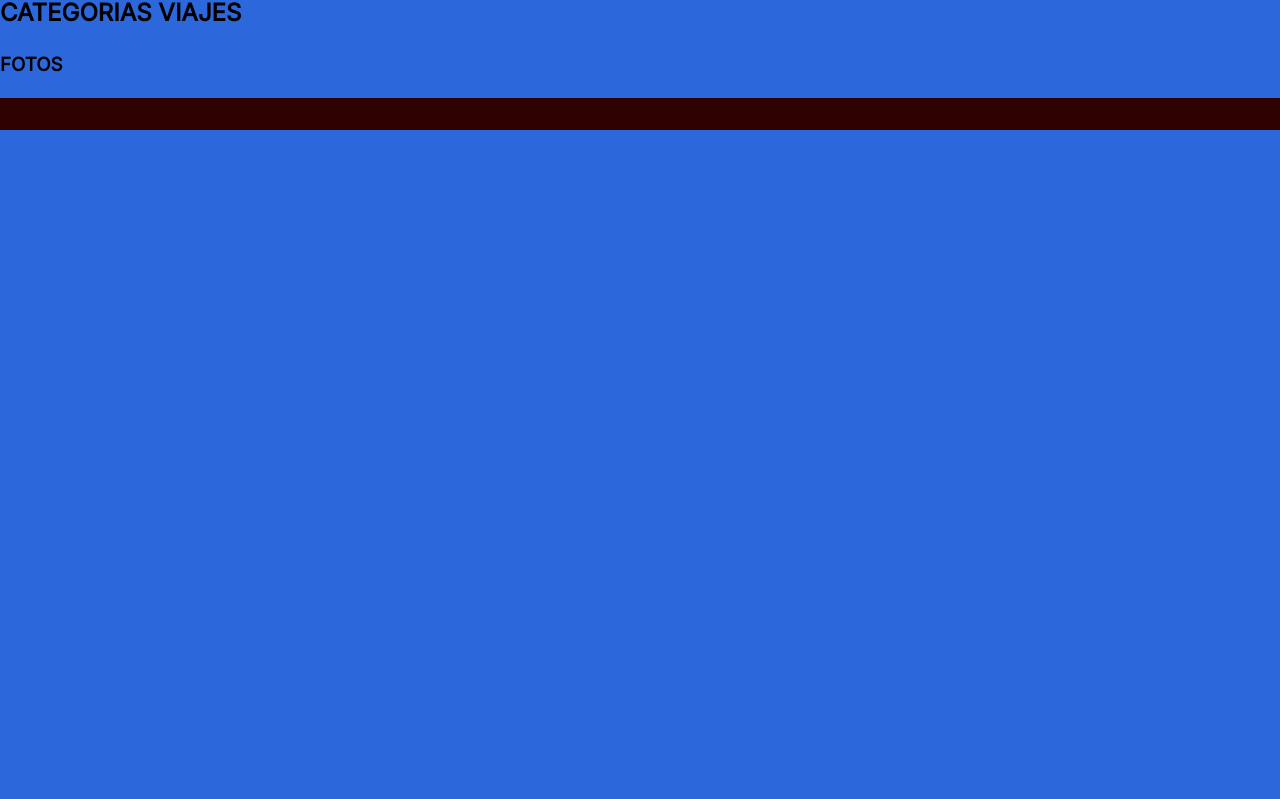
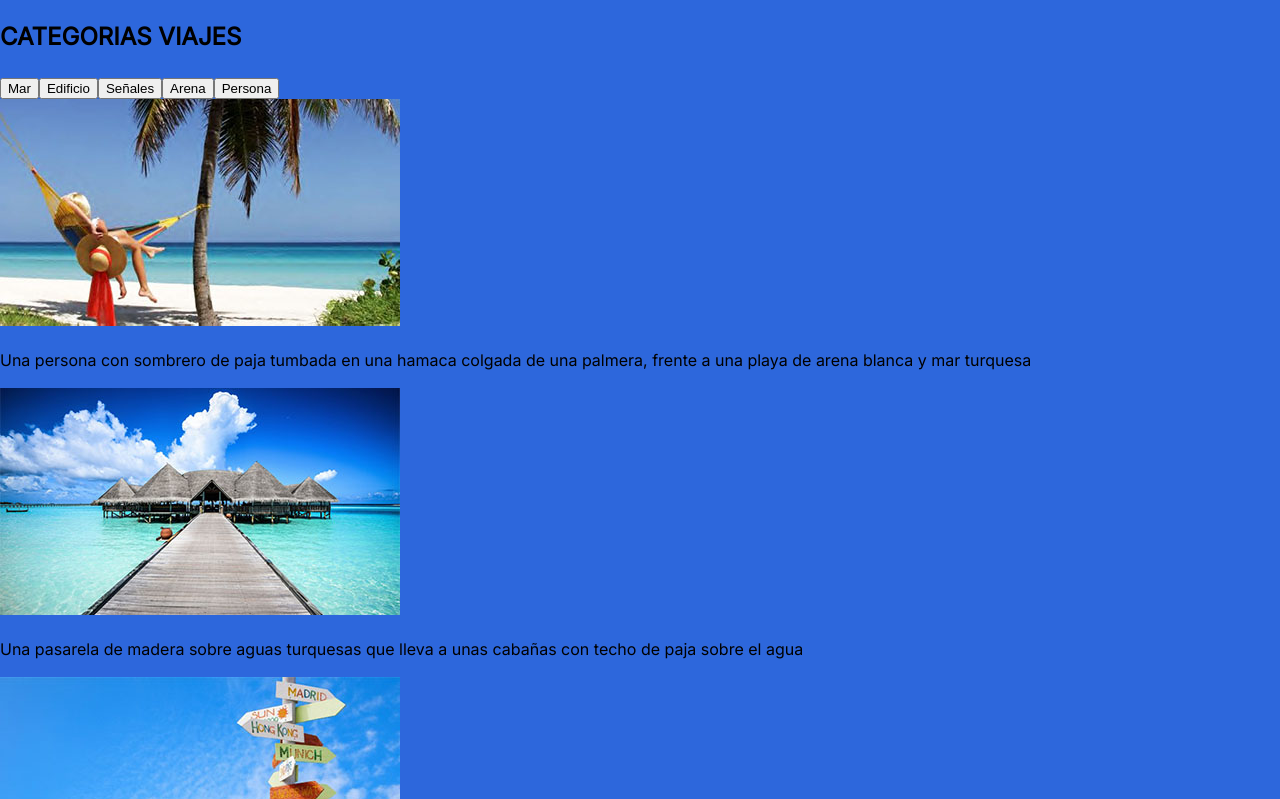
Before and after one commit to oscsolcan-gif/practica-filtro, a plain HTML site: page index.html in a window 1280 px wide. Shown: the part 184-983 px from the top of the page. Before the commit the page ends 800 px from the top, so only its background shows below. Drawn offline with Linux system fonts and the light colour scheme.

Commit message:
cargan las fotos hecho el array de las fotos para que se carguen en js rutas comprobadas

```diff
--- a/index.html
+++ b/index.html
@@ -15,7 +15,7 @@
     <header class="fullContainer">
 
         <p>AGENCIA DE VIAJES</p>
-
+    <img src="" alt="">
     </header>
 
 
--- a/js/main.js
+++ b/js/main.js
@@ -4,6 +4,61 @@ const contenedorBotones =document.querySelector('#contenedorBotones');
 
 
 const botones = ['Mar', 'Edificio', 'Señales', 'Arena','Persona'];
+
+
+const arraymisImagenes = [
+
+      //picture: '../assets/viajes/viajes-1.jpg',            parte en que defino:    qué foto es
+      // titulo: "banner 1",                          parte en que defino:    cómo se llama
+      // descripcion: "Descripcion de este banner",   parte en que defino:    su texto
+      // alt: 'el alt de este viaje',                 parte en que defino:    lo que dice si la foto
+      //                                                                      no carga
+
+
+        {picture: '../assets/viajes/viajes-1.jpg',
+           titulo: "viaje 1",
+           descripcion: "Una persona con sombrero de paja tumbada en una hamaca colgada de una palmera, frente a una playa de arena blanca y mar turquesa",
+           alt: 'Persona descansando en una hamaca junto a una palmera, frente a una playa de mar turquesa',
+           },
+
+        {picture: '../assets/viajes/viajes-2.jpg',
+           titulo: "viaje 2",
+           descripcion: "Una pasarela de madera sobre aguas turquesas que lleva a unas cabañas con techo de paja sobre el agua",
+           alt: 'Pasarela de madera sobre aguas turquesas hacia unas cabañas con techo de paja',
+           },
+
+        {picture: '../assets/viajes/viajes-3.jpg',
+           titulo: "viaje 3",
+           descripcion: "Un poste con carteles de colores que señalan ciudades (Madrid, Hong Kong, Múnich, New York, Ámsterdam, Londres) bajo un cielo azul",
+           alt: 'Poste con carteles de colores que señalan ciudades del mundo bajo un cielo azul',
+           },
+
+        {picture: '../assets/viajes/viajes-4.jpg',
+           titulo: "viaje 4",
+           descripcion: "Un edificio de ladrillo con arcos junto a un canal, con una balaustrada de azulejos azules en primer plano (parece la Plaza de España, en Sevilla)",
+           alt: 'Edificio de ladrillo con arcos junto a un canal y una balaustrada de azulejos',
+           },
+
+        {picture: '../assets/viajes/viajes-5.jpg',
+           titulo: "viaje 5",
+           descripcion: "Un puente decorado con azulejos sobre el canal de esa misma plaza, con farolas y un edificio de ladrillo con torres",
+           alt: 'Puente de azulejos sobre un canal, con farolas y un edificio de ladrillo',
+           },
+
+        {picture: '../assets/viajes/viajes-6.jpg',
+           titulo: "viaje 6",
+           descripcion: "Una costa con un arco natural de roca anaranjada junto al mar, un paseo con barandilla azul y una farola, bajo un cielo nublado",
+           alt: 'Paseo junto al mar bajo un arco de roca anaranjada, en un día nublado',
+           },
+
+        {picture: '../assets/viajes/viajes-7.jpg',
+           titulo: "viaje 7",
+           descripcion: "Un pueblo de casas blancas al pie de un cerro rocoso con un castillo y su muralla, con luz dorada de atardecer",
+           alt: 'Pueblo de casas blancas bajo un cerro con un castillo medieval, con luz dorada',
+         },
+
+      ]
+
 
 const crearBotones =() => {
 
@@ -24,8 +79,8 @@ document.addEventListener("click",(ev)=>{
 
         //    console.log(ev.target)
            const tag = ev.target.id
-
-           console.log(tag)
+            pintarFotos(tag);
+         //  console.log(tag)
       }
 
 // buscar el id --- llamado TAG en clase... con eso busca el parametro en las fotos //
@@ -36,16 +91,41 @@ document.addEventListener("click",(ev)=>{
 
 
 
-   const filtrarFotos =("click,(ev)")=>{
+const filtrarFotos = ()=>{
+console.log('entra en filtrarFotos')
 
-            if (ev.target.matches(#))
+}
 
-
-   }
+const pintarFotos = (tag)=> {
+console.log('entra en pintarFotos')
+console.log(tag)
+filtrarFotos()
+}
 
 
 
 
+function misImagenes() {
+  const eleccion = document.querySelector('#botonera');
+
+    arraymisImagenes.forEach(function (botonera)
+
+    {        // array y nombre de la caja
+
+        const tarjeta = document.createElement('div');
+        const foto = document.createElement('img');
+        const texto = document.createElement('p');
+
+       foto.setAttribute('src',botonera.picture);              // sacar el array de las fotos
+       foto.setAttribute('alt',botonera.alt);
+       texto.textContent = botonera.descripcion;                    // título en la obra
+
+       tarjeta.append(foto);
+       tarjeta.append(texto);
+       eleccion.append(tarjeta);
+    }  );
+}
+misImagenes();
 
 
 
```
